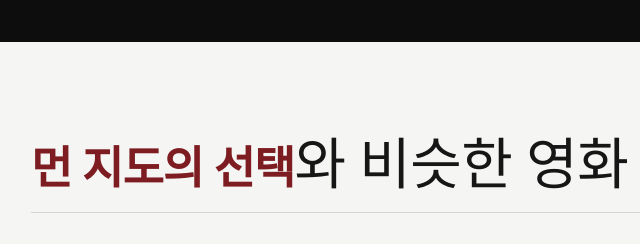
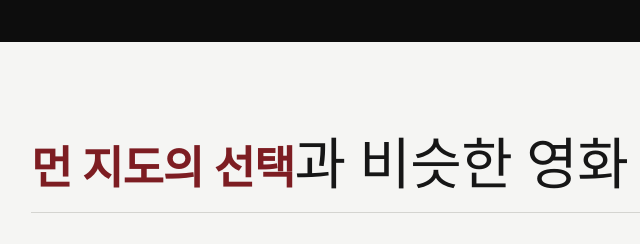
Before and after one commit to STOPWATER47/cosine-cinema, a plain HTML site: page index.html in a window 1280 px wide. Shown: the part 3360-3604 px from the top of the page, 41-681 px from the left. Drawn offline with Linux system fonts and the light colour scheme; a web font is replaced by a local one.

Commit message:
추천 제목 조사 수정 (와/과)

```diff
--- a/index.html
+++ b/index.html
@@ -303,6 +303,7 @@ const MX = {'TF-IDF':'Kiwi 형태소 + unigram·bigram TF-IDF','Word2Vec':'Skip-
 const GEN = {'코미디':'Comedy','미스터리':'Mystery','범죄':'Crime','애니메이션':'Animation','스릴러':'Thriller','모험':'Adventure','로맨스':'Romance','SF':'Sci-Fi','판타지':'Fantasy','드라마':'Drama','가족':'Family','다큐멘터리':'Documentary','역사':'History','액션':'Action','음악':'Music'};
 const KW = {'기억':'Memory','추적':'Pursuit','역사':'History','우정':'Friendship','제주':'Jeju','미스터리':'Mystery','언론':'Press','가족':'Family','서울':'Seoul','환경':'Environment','요리':'Cooking','학교':'School','미래':'Future','인공지능':'AI','성장':'Coming of age','로봇':'Robots','공동체':'Community','범죄':'Crime','여행':'Travel','탐정':'Detective','가짜뉴스':'Fake news','사랑':'Love','바다':'Sea','음악':'Music','시간여행':'Time travel'};
 const TONE = {'긴장감 있게':'Tense','따뜻한 시선으로':'Warm'};
+const wa = t => { const c = t.charCodeAt(t.length - 1) - 0xAC00; return c >= 0 && c <= 11171 && c % 28 ? '과' : '와'; };
 const gEn = g => GEN[g] || g, kEn = k => KW[k] || k, gList = m => m.g.join(' · ');
 const ORD = n => n + (n % 10 === 1 && n !== 11 ? 'st' : n % 10 === 2 && n !== 12 ? 'nd' : n % 10 === 3 && n !== 13 ? 'rd' : 'th');
 const $ = id => document.getElementById(id);
@@ -389,13 +390,13 @@ function renderHero(i){
 }
 function cardHTML(j, extra=''){
   const n = M[j];
-  return `<button class="card" data-j="${j}" aria-label="${esc(base(n.t))}로 다시 추천 받기"><div class="pf">${poster(j)}${extra}</div>`;
+  return `<button class="card" data-j="${j}" aria-label="이 영화로 다시 추천 받기: ${esc(base(n.t))}"><div class="pf">${poster(j)}${extra}</div>`;
 }
 function renderPicks(i){
   const m = M[i], cnt = {}, sets = MODELS.map(md => new Set(R[md][i].map(x => x[0])));
   MODELS.forEach(md => R[md][i].forEach(([j]) => cnt[j] = (cnt[j]||0) + 1));
   const all3 = [...sets[0]].filter(j => sets[1].has(j) && sets[2].has(j));
-  let h = `<div class="sh"><h2><em>${esc(base(m.t))}</em>와 비슷한 영화</h2><p>같은 영화를 넣어도 모델마다 고르는 기준이 달라요. 세 모델이 모두 고른 영화부터 보여 드릴게요.</p></div>`;
+  let h = `<div class="sh"><h2><em>${esc(base(m.t))}</em>${wa(base(m.t))} 비슷한 영화</h2><p>같은 영화를 넣어도 모델마다 고르는 기준이 달라요. 세 모델이 모두 고른 영화부터 보여 드릴게요.</p></div>`;
   h += `<div class="common"><div class="side"><h3>세 모델이<br>모두 고른 영화</h3><div class="big">${all3.length}<small>편</small></div><p>단어 빈도·단어 의미·문장 의미, 서로 다른 세 방식이 동시에 추천한 영화라 가장 믿을 만한 추천이에요.</p></div>
     <div class="list">${all3.length ? all3.map(j => cardHTML(j) + `<div class="ct">${esc(base(M[j].t))}</div><div class="cm">${esc(gList(M[j]))} · ★ ${M[j].v.toFixed(1)}</div></button>`).join('') : '<p class="empty">이번에는 세 모델이 모두 고른 영화가 없어요.</p>'}</div></div>`;
   MODELS.forEach((md, mi) => {
```
